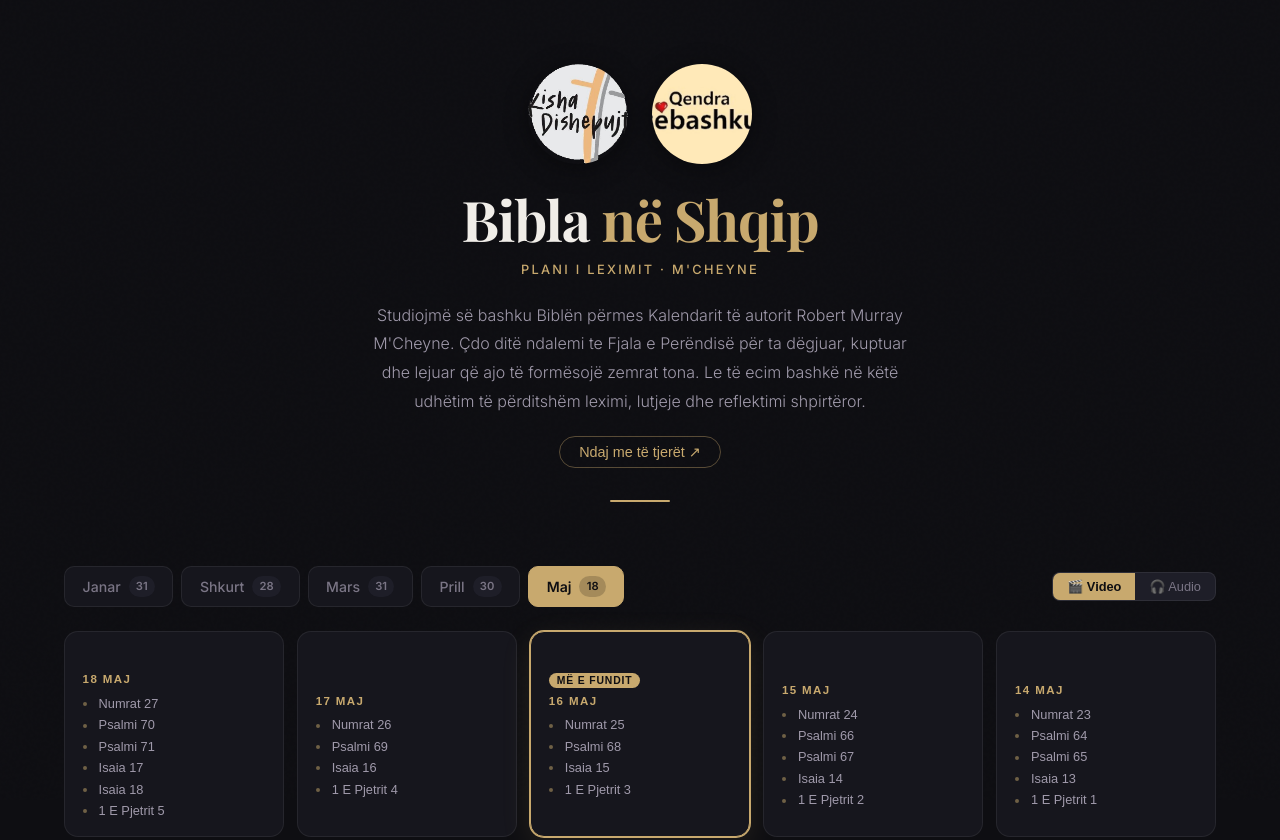
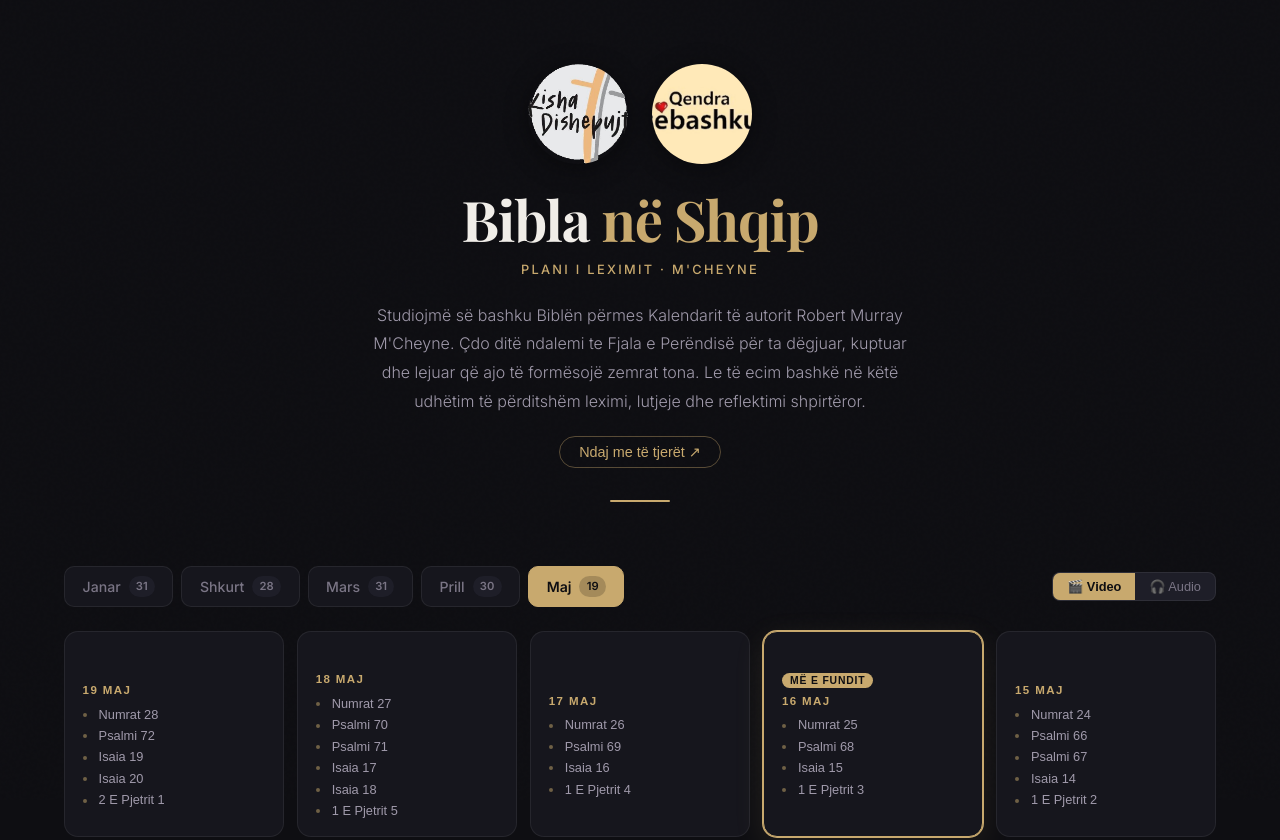
Before and after one commit to jeffandmeredith-max/bibla-shqip, a React (Vite) app: page / in a window 1280 px wide. Shown: the top 840 px of the page. Built offline with nearby package versions, Linux system fonts and the light colour scheme.

Commit message:
chore: daily update 2026-05-19

```diff
--- a/src/data/may.js
+++ b/src/data/may.js
@@ -484,5 +484,32 @@ export const may = [
         "start": 620
       }
     ]
+  },
+  {
+    "day": 19,
+    "date": "19 Maj",
+    "videoId": "Ijb-Q8T_-hc",
+    "readings": [
+      {
+        "title": "Numrat 28",
+        "start": 0
+      },
+      {
+        "title": "Psalmi 72",
+        "start": 255
+      },
+      {
+        "title": "Isaia 19",
+        "start": 397
+      },
+      {
+        "title": "Isaia 20",
+        "start": 634
+      },
+      {
+        "title": "2 E Pjetrit 1",
+        "start": 710
+      }
+    ]
   }
 ]
```
